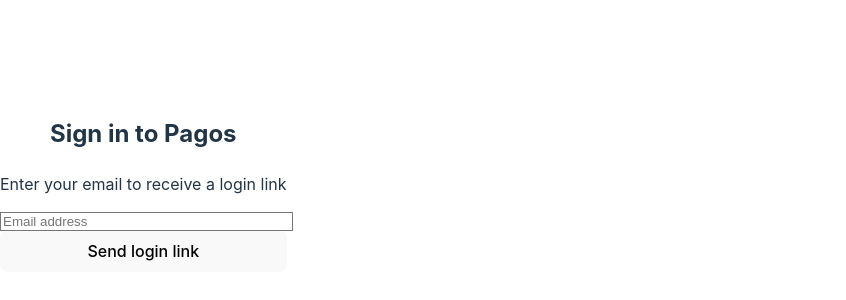
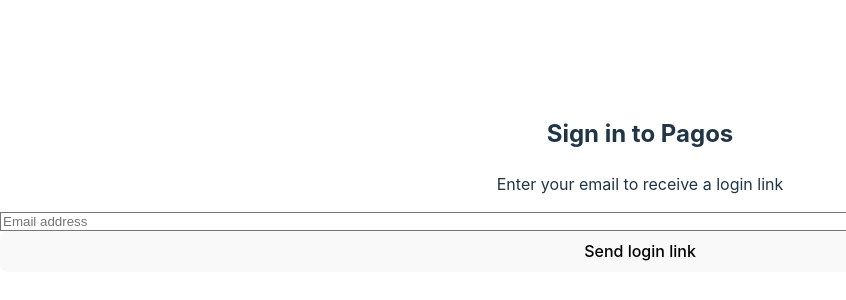
Before and after one commit to samuwa/pagos-cursor, a React (Vite) app: page /login in a window 1280 px wide. Shown: the part 216-516 px from the top of the page, without its empty margins (0-846 px from the left). Built offline with nearby package versions, Linux system fonts and the light colour scheme; no server answers.

Commit message:
Fix app crash: remove conflicting CSS styles and add start script for Heroku

```diff
--- a/package.json
+++ b/package.json
@@ -10,7 +10,8 @@
     "dev": "vite",
     "build": "tsc -b && vite build",
     "lint": "eslint .",
-    "preview": "vite preview"
+    "preview": "vite preview",
+    "start": "serve -s dist -l $PORT"
   },
   "dependencies": {
     "@headlessui/react": "^2.2.7",
@@ -19,7 +20,8 @@
     "@types/react-router-dom": "^5.3.3",
     "react": "^19.1.0",
     "react-dom": "^19.1.0",
-    "react-router-dom": "^7.7.1"
+    "react-router-dom": "^7.7.1",
+    "serve": "^14.2.4"
   },
   "devDependencies": {
     "@eslint/js": "^9.30.1",
--- a/src/index.css
+++ b/src/index.css
@@ -29,8 +29,6 @@
 
 body {
   margin: 0;
-  display: flex;
-  place-items: center;
   min-width: 320px;
   min-height: 100vh;
 }
```
Also changed, not shown: 1 other file (tests, documents, lock files or other folders).
